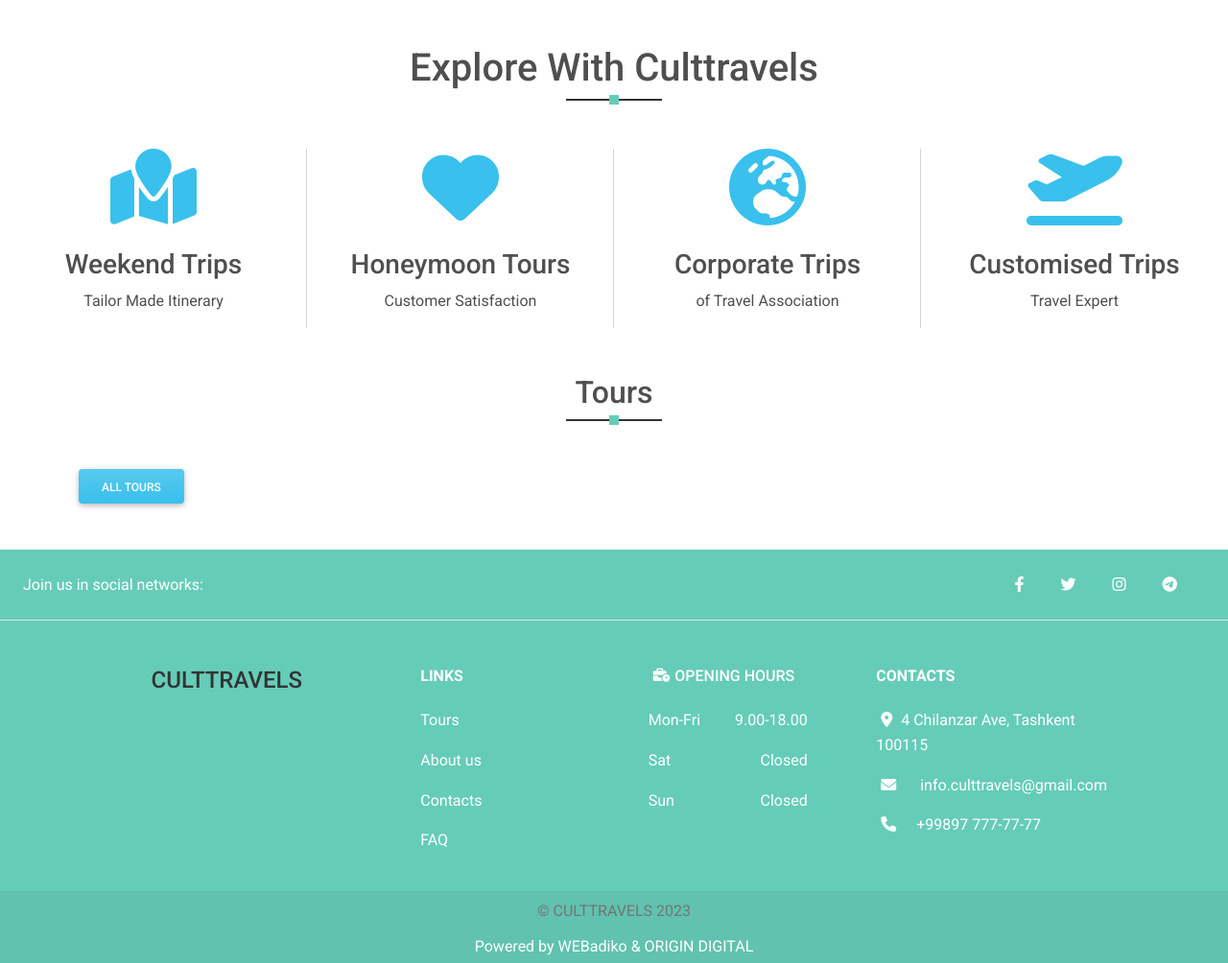
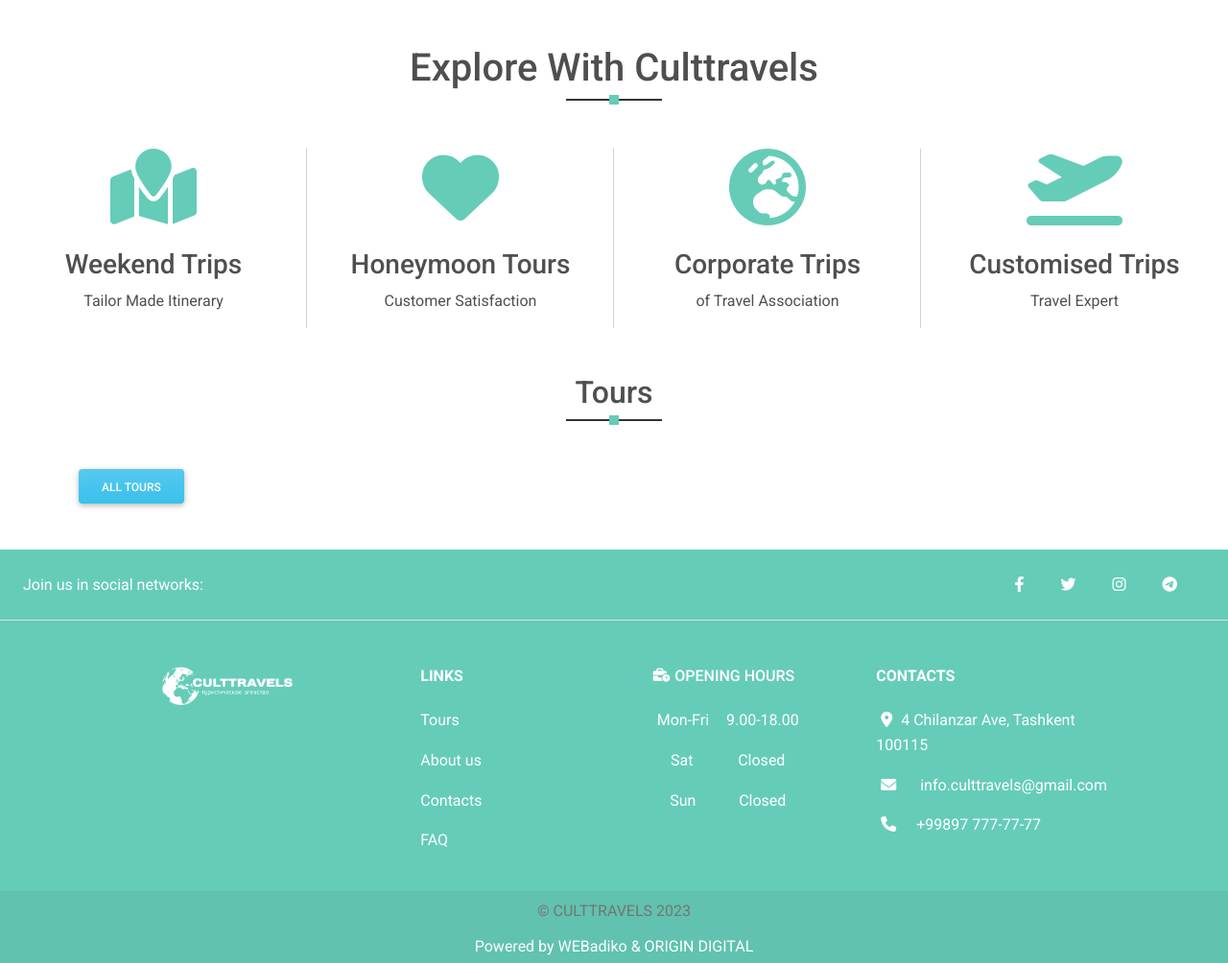
Before and after one commit to RizobekS/culttravels, a Django app: page /en/ in a window 1280 px wide. Shown: the part 651-1655 px from the top of the page at 96% size. Run offline with Django 3.2, Linux system fonts and the light colour scheme; the visitor is signed in with stand-in values (Sample User, id 1); data that the repository does not hold is empty; some libraries are stand-ins or nearby versions.

Commit message:
fixed bag

```diff
--- a/home/templates/base.html
+++ b/home/templates/base.html
@@ -25,17 +25,7 @@
         <nav class="navbar navbar-expand-lg navbar-light rounded-5 blur blur-rounded top-0 z-index-fixed shadow position-absolute my-3 py-2 start-0 end-0 mx-4"
              style="background-color: #65CCB8;">
             <div class="container-fluid">
-                <a class="navbar-brand" href="{% url 'home' %}">Culttravels</a>
-                <button
-                        class="navbar-toggler"
-                        type="button"
-                        data-mdb-toggle="collapse"
-                        data-mdb-target="#navbarNavAltMarkup"
-                        aria-controls="navbarNavAltMarkup"
-                        aria-expanded="false"
-                        aria-label="Toggle navigation">
-                    <i class="fas fa-bars"></i>
-                </button>
+                <a class="navbar-brand" href="{% url 'home' %}"><img src="{% static 'home/img-core/logo/logo_transparent.png' %}" alt="Culttravels" height="40"></a>
                 <div class="collapse navbar-collapse justify-content-evenly" id="navbarNavAltMarkup">
                     <div class="navbar-nav">
                         <a class="quick-link" href="{% url 'tours' %}">{% translate "Tours" %}</a>
@@ -64,11 +54,21 @@
                 </div>
                 <div class="text-center">
                     {% if request.user.is_authenticated %}
-                        <a href="{% url 'dashboard' %}" style="color: white;" ><i style="color: white;" class="fa fa-user"></i> {{ user.first_name }} {{ user.last_name }}</a>
+                        <a href="{% url 'dashboard' %}" style="color: white;" ><i style="color: white;" class="fa fa-user"></i> {{ user.first_name }}</a>
                     {% else %}
                     <a style="color: white;" href="{% url 'login' %}"><i style="color: white;" class="fa fa-user"></i> {% translate 'Login' %}</a>
                     {% endif %}
                 </div>
+                <button
+                        class="navbar-toggler"
+                        type="button"
+                        data-mdb-toggle="collapse"
+                        data-mdb-target="#navbarNavAltMarkup"
+                        aria-controls="navbarNavAltMarkup"
+                        aria-expanded="false"
+                        aria-label="Toggle navigation">
+                    <i class="fas fa-bars"></i>
+                </button>
             </div>
         </nav>
     </div>
--- a/home/templates/components/_footer.html
+++ b/home/templates/components/_footer.html
@@ -40,7 +40,7 @@
                 <!-- Grid column -->
                 <div class="col-md-3 col-lg-4 col-xl-3 mx-auto mb-4">
                     <h4 class="text-center text-uppercase">
-                        <a href="{% url 'home' %}" class="">Culttravels</a>
+                        <a class="" href="{% url 'home' %}"><img src="{% static 'home/img-core/logo/logo_transparent.png' %}" alt="Culttravels" height="40"></a>
                     </h4>
                 </div>
                 <!-- Grid column -->
@@ -74,15 +74,15 @@
 
 
                     <div class="col-12">
-                        <div class="opening-hours__child mt-4">
+                        <div class="opening-hours__child mt-4 d-flex justify-content-around">
                             <span>{% translate "Mon-Fri"%}</span>
                             <span>9.00-18.00</span>
                         </div>
-                        <div class="opening-hours__child mt-3">
+                        <div class="opening-hours__child mt-3 d-flex justify-content-around">
                             <span>{% translate "Sat" %}</span>
                             <span>{% translate "Closed"%}</span>
                         </div>
-                        <div class="opening-hours__child mt-3">
+                        <div class="opening-hours__child mt-3 d-flex justify-content-around">
                             <span>{% translate "Sun" %}</span>
                             <span>{% translate "Closed"%}</span>
                         </div>
--- a/home/templates/home/home.html
+++ b/home/templates/home/home.html
@@ -106,28 +106,28 @@
     <div class="line"></div>
     <div class="row mb-5 overflow-hidden">
         <div class="col-lg-3 col-md-6 mb-5 mb-md-5 mb-lg-0 position-relative">
-            <i class="fas fa-map-marked text-info fa-5x mb-4"></i>
+            <i class="fas fa-map-marked fa-5x mb-4" style="color: #65CCB8;"></i>
             <h3>{% translate 'Weekend Trips' %}</h3>
             <p>{% translate 'Tailor Made Itinerary' %}</p>
             <div class="vr vr-blurry position-absolute my-0 h-100 d-none d-md-block top-0 end-0"></div>
         </div>
 
         <div class="col-lg-3 col-md-6 mb-5 mb-md-5 mb-lg-0 position-relative">
-            <i class="fas fa-heart text-info fa-5x mb-4"></i>
+            <i class="fas fa-heart fa-5x mb-4" style="color: #65CCB8;"></i>
             <h3>{% translate 'Honeymoon Tours' %}</h3>
             <p>{% translate 'Customer Satisfaction' %}</p>
             <div class="vr vr-blurry position-absolute my-0 h-100 d-none d-md-block top-0 end-0"></div>
         </div>
 
         <div class="col-lg-3 col-md-6 mb-5 mb-md-0 position-relative">
-            <i class="fas fa-globe-europe text-info fa-5x mb-4"></i>
+            <i class="fas fa-globe-europe fa-5x mb-4" style="color: #65CCB8;"></i>
             <h3>{% translate 'Corporate Trips' %}</h3>
             <p>{% translate 'of Travel Association' %}</p>
             <div class="vr vr-blurry position-absolute my-0 h-100 d-none d-md-block top-0 end-0"></div>
         </div>
 
         <div class="col-lg-3 col-md-6 mb-5 mb-md-0 position-relative">
-            <i class="fas fa-plane-departure text-info fa-5x mb-4"></i>
+            <i class="fas fa-plane-departure fa-5x mb-4" style="color: #65CCB8;"></i>
             <h3>{% translate 'Customised Trips' %}</h3>
             <p>{% translate 'Travel Expert' %}</p>
         </div>
--- a/home/templates/home/invoice_detail.html
+++ b/home/templates/home/invoice_detail.html
@@ -61,7 +61,7 @@
                                         <div class="row">
                                             <div class="col-md-6">
                                                 <div class="invoice-logo">
-                                                    <h2 style="color: #b02a37;"><b>CULTTRAVELS</b></h2>
+                                                    <img src="{% static 'home/img-core/logo/logo-1.png' %}" alt="Culttravels" height="40">
                                                 </div>
                                             </div>
                                             <div class="col-md-6">
@@ -90,8 +90,8 @@
                                                     <strong class="customer-text">{% translate 'To' %}</strong>
                                                     <p class="invoice-details">
                                                         CULTTRAVELS <br>
-                                                        +998 91 120 77 77 <br>
-                                                        info@culttravels.com <br>
+                                                        +998 97 777 77 77 <br>
+                                                        info.culttravels@gmail.com<br>
                                                     </p>
                                                 </div>
                                             </div>
```
Also changed, not shown: home/locale/ru/LC_MESSAGES/django.po, home/static/home/img-core/logo/logo-1.png (added), home/static/home/img-core/logo/logo-2.svg (added), home/static/home/img-core/logo/logo_transparent.png (added), 1 other file.
